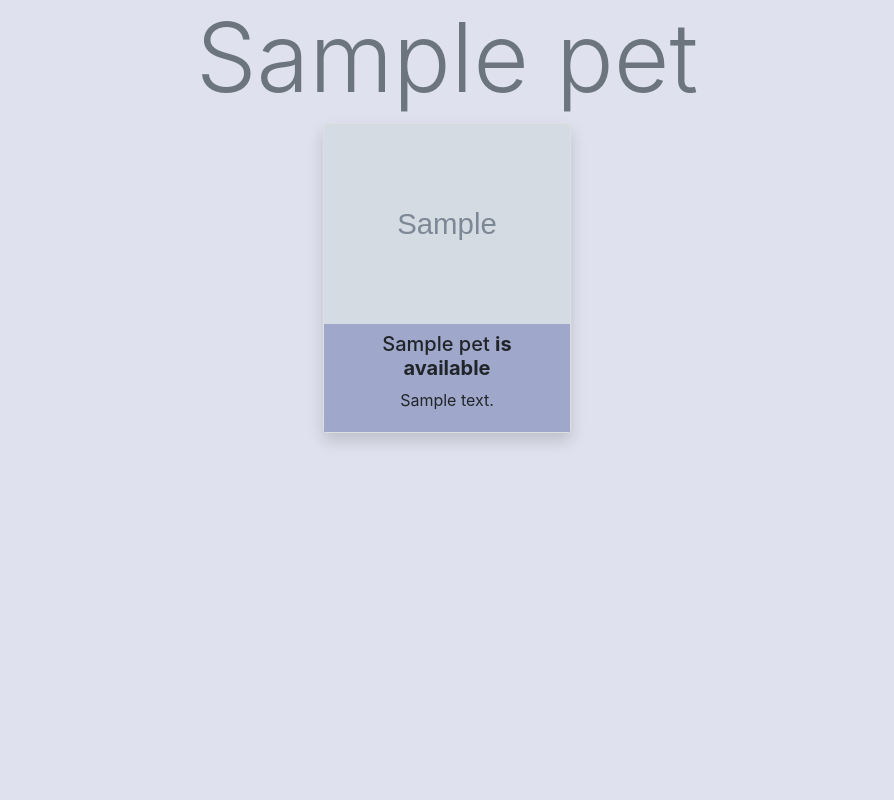
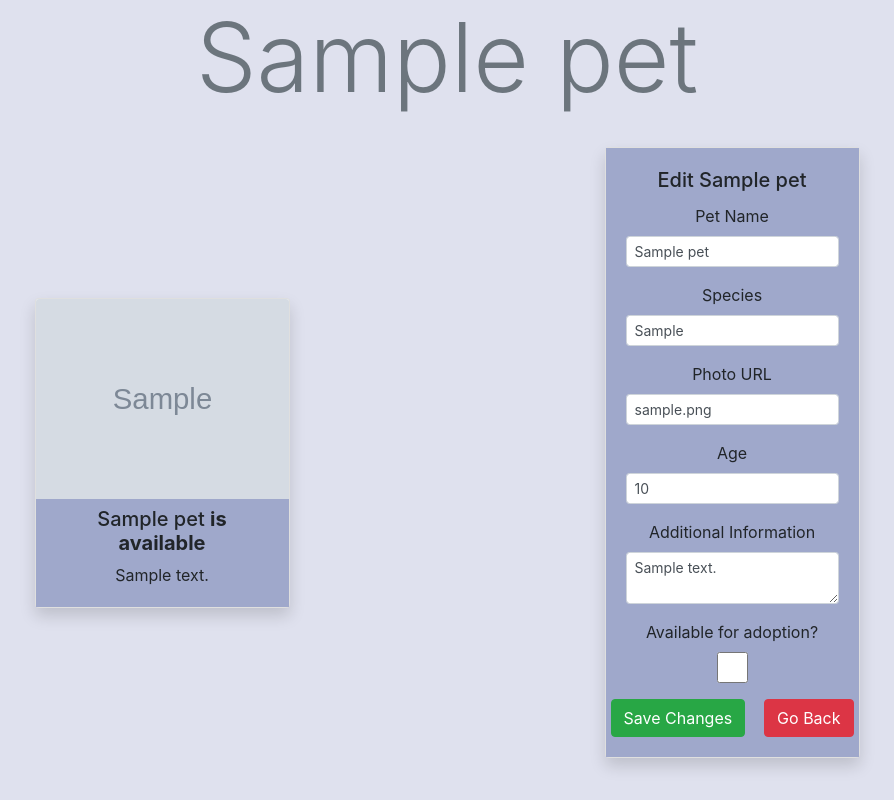
Before and after one commit to lowtrey/springboard-e_adoption_agency, a Flask app: page /1 in a window 1280 px wide. Shown: the whole page, without its empty margins (193-1087 px from the left). Run offline with Flask 2, Linux system fonts and the light colour scheme; tables that the repository leaves empty hold one stand-in row (values such as "Sample post"); grey boxes marked "Sample" are stand-in pictures; some libraries are stand-ins or nearby versions.

Commit message:
add pet edit form

```diff
--- a/app.py
+++ b/app.py
@@ -46,5 +46,6 @@
 @app.route("/<int:id>")
 def show_pet(id):
   pet = Pet.query.get_or_404(id)
+  form = PetForm(obj=pet)
 
-  return render_template("pet.html", pet=pet)
+  return render_template("pet.html", pet=pet, form=form)
--- a/templates/pet.html
+++ b/templates/pet.html
@@ -4,7 +4,8 @@
 <div class="row justify-content-center">
   <h1 class="display-1 text-secondary">{{pet.name}}</h1>
 </div>
-<div class="col-md-3 mt-4 text-center m-auto">
+<div class="row justify-content-around mt-4">
+  <div class="col-md-3 text-center m-auto mb-4">
     <div class="card shadow profile-card-4">
       <div class="card-img-block">
         <img class="card-img-top" src={{pet.photo_url}} alt="Card image cap">
@@ -28,4 +29,31 @@
       </div>
     </div>
   </div>
+  <div class="col-md-3 text-center mx-auto">
+    <div class="card shadow profile-card-4">
+      <div class="card-body">
+        <h5 class="card-title">Edit {{pet.name}}</h5>
+        <form method="POST">
+          {{form.hidden_tag()}}
+          {% for field in form if field.widget.input_type != "hidden" %}
+          <div class="form-group text-center">
+            {{field.label}}
+            {{field(class_="form-control form-control-sm")}}
+
+            {% for error in field.errors %}
+            <small class="form-text text-danger">
+              {{error}}
+            </small>
+            {% endfor %}
+          </div>
+          {% endfor %}
+          <div class="row justify-content-between">
+            <button class="btn btn-success">Save Changes</button>
+            <a href="/" class="btn btn-danger">Go Back</a>
+          </div>
+        </form>
+      </div>
+    </div>
+  </div>
+</div>
 {% endblock %}
```
Lines whose indentation alone changed are shown as unchanged.
